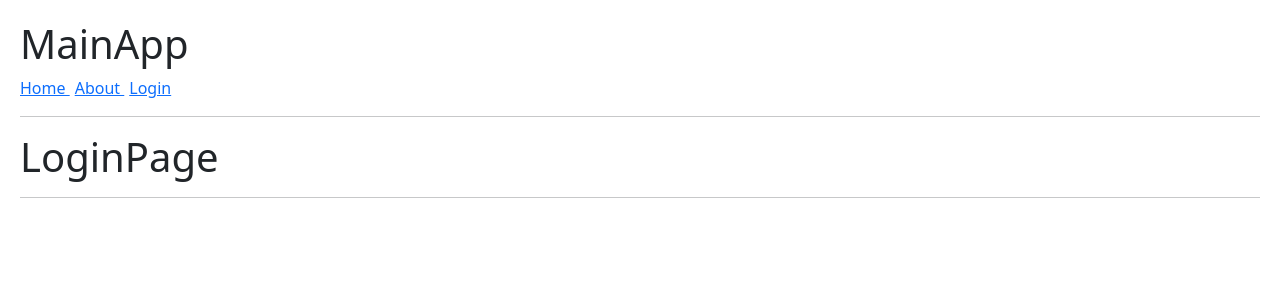
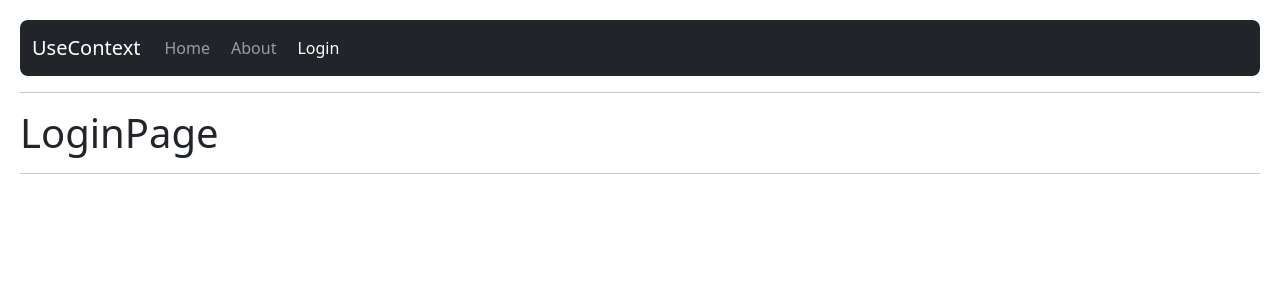
Before and after one commit to JulianCeleita/hook-app, a React (Vite) app: page /login in a window 1280 px wide. Shown: the top 300 px of the page. Built offline with nearby package versions, Linux system fonts and the light colour scheme.

Commit message:
Navbar visual effects and isActive

```diff
--- a/src/useContext/MainApp.tsx
+++ b/src/useContext/MainApp.tsx
@@ -4,7 +4,6 @@
 export const MainApp = () => {
   return (
     <>
-      <h1>MainApp</h1>
       <Navbar />
       <hr />
 
--- a/src/useContext/Navbar.tsx
+++ b/src/useContext/Navbar.tsx
@@ -1,11 +1,41 @@
-import { Link } from "react-router-dom";
+import { Link, NavLink } from "react-router-dom";
 
 export const Navbar = () => {
   return (
-    <>
-      <Link to="/"> Home </Link>
-      <Link to="about"> About </Link>
-      <Link to="Login"> Login </Link>
-    </>
+    <nav className="rounded-3 navbar navbar-expand-lg navbar-dark bg-dark">
+      <div className="container-fluid">
+        <Link className="navbar-brand" to="/">
+          UseContext
+        </Link>
+        <div className="collapse navbar-collapse" id="navbarNavAltMarkup">
+          <ul className="navbar-nav">
+            <NavLink
+              className={({ isActive }) =>
+                `nav-link ${isActive ? "active" : ""}`
+              }
+              to="/"
+            >
+              Home
+            </NavLink>
+            <NavLink
+              className={({ isActive }) =>
+                `nav-link ${isActive ? "active" : ""}`
+              }
+              to="/about"
+            >
+              About
+            </NavLink>
+            <NavLink
+              className={({ isActive }) =>
+                `nav-link ${isActive ? "active" : ""}`
+              }
+              to="/login"
+            >
+              Login
+            </NavLink>
+          </ul>
+        </div>
+      </div>
+    </nav>
   );
 };
```
